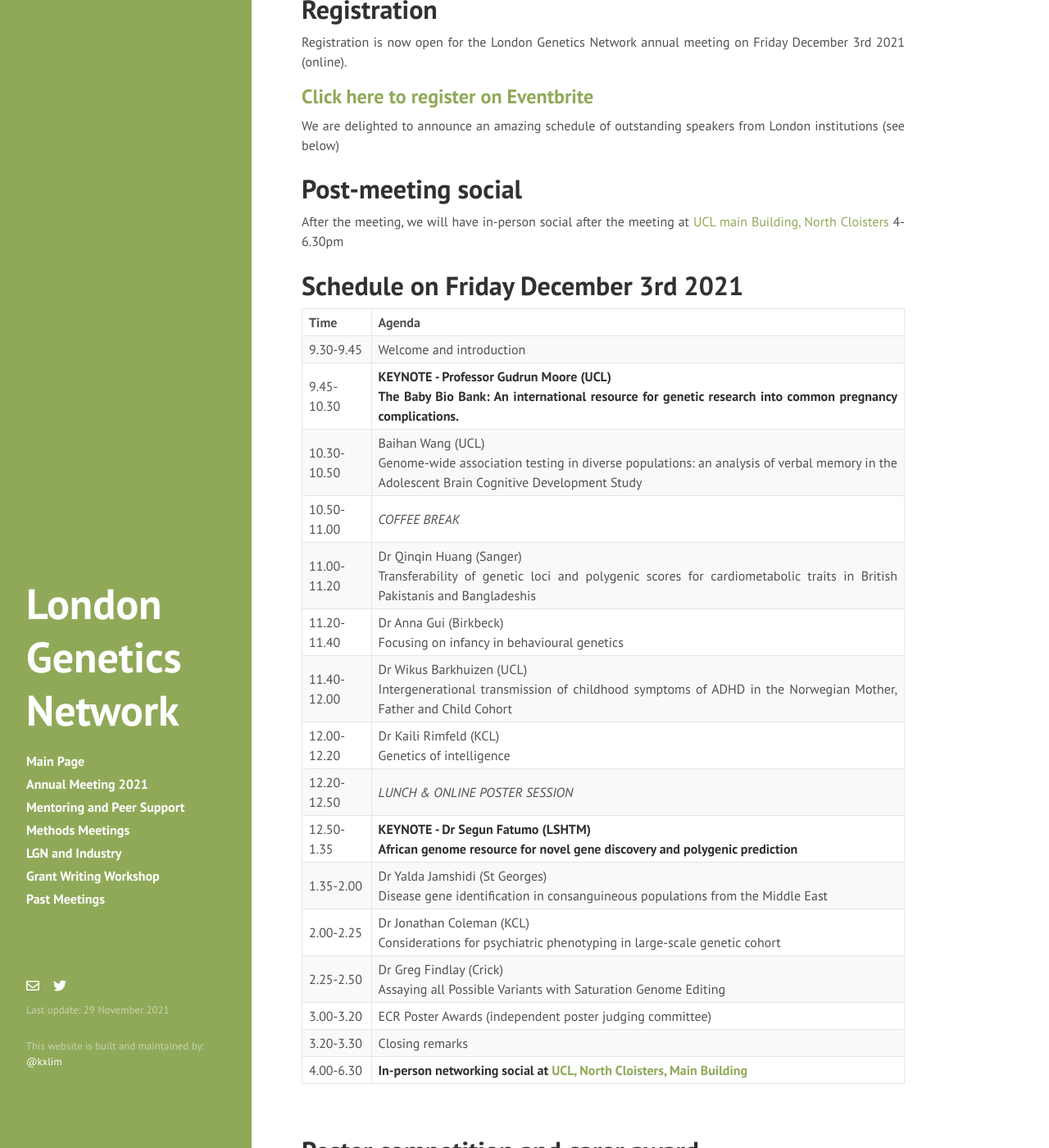
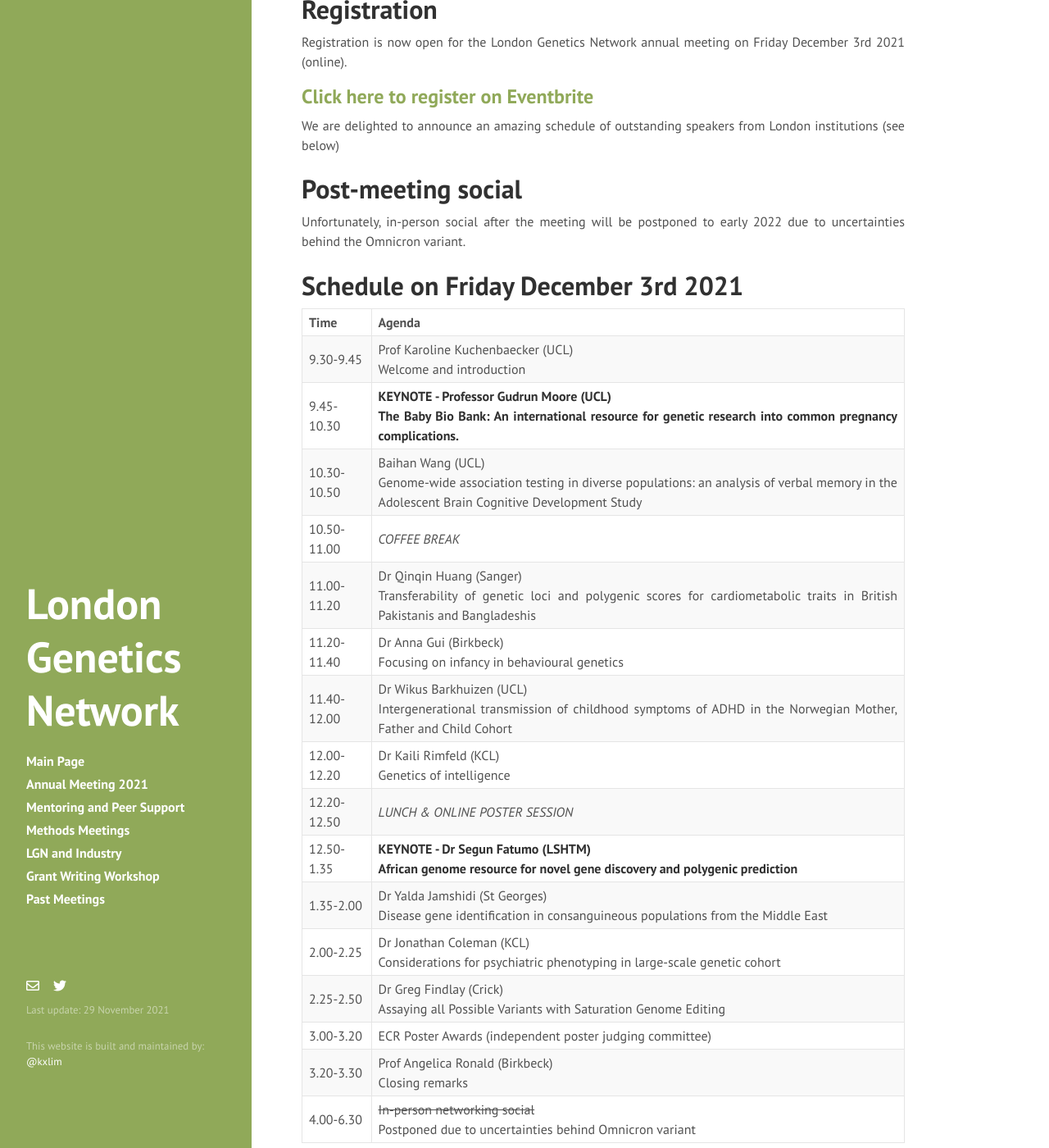
Before and after one commit to kai-lim/LondonGeneticsNetwork, a Jekyll site: the page built from annualmeeting.md, in a window 1280 px wide and 1400 px high, scrolled down 640 px. Shown: the whole window at 82% size. Built offline with Jekyll 4.4.1, drawn with Linux system fonts in a browser that asks for light colours; nearby versions of some CDN libraries; a style sheet for code colours, icons or effects is not loaded.

Commit message:
small edits

```diff
--- a/annualmeeting.md
+++ b/annualmeeting.md
@@ -16,14 +16,14 @@ Registration is now open for the London Genetics Network annual meeting on Frida
 We are delighted to announce an amazing schedule of outstanding speakers from London institutions (see below)
 
 # Post-meeting social
-After the meeting, we will have in-person social after the meeting at [UCL main Building, North Cloisters](http://www.ucl.ac.uk/maps/north-cloisters) 4-6.30pm
+Unfortunately, in-person social after the meeting will be postponed to early 2022 due to uncertainties behind the Omnicron variant.
 
 
 # Schedule on Friday December 3rd 2021
 
 | Time        	| Agenda                                                                                                                                                   	|
 |-------------	|----------------------------------------------------------------------------------------------------------------------------------------------------------	|
-| 9.30-9.45   	| Welcome and introduction <br>                                                                                                                            	|
+| 9.30-9.45   	| Prof Karoline Kuchenbaecker (UCL) <br> Welcome and introduction <br>                                                                                                                            	|
 | 9.45-10.30  	| **KEYNOTE - Professor Gudrun Moore (UCL) <br> The Baby Bio Bank: An international resource for genetic research into common pregnancy complications.**   	|
 | 10.30-10.50 	| Baihan Wang (UCL) <br> Genome-wide association testing in diverse populations: an analysis of verbal memory in the Adolescent Brain Cognitive Development Study                                                                                                                 	|
 | 10.50-11.00 	| *COFFEE BREAK*                                                                                                                                           	|
@@ -37,8 +37,8 @@ After the meeting, we will have in-person social after the meeting at [UCL main
 | 2.00-2.25   	| Dr Jonathan Coleman (KCL) <br> Considerations for psychiatric phenotyping in large-scale genetic cohort                                                  	|
 | 2.25-2.50   	| Dr Greg Findlay (Crick) <br> Assaying all Possible Variants with Saturation Genome Editing                                                               	|
 | 3.00-3.20   	| ECR Poster Awards (independent poster judging committee)                                                                                                 	|
-| 3.20-3.30   	| Closing remarks                                                                                                                                          	|
-| 4.00-6.30   	| **In-person networking social at [UCL, North Cloisters, Main Building](https://www.ucl.ac.uk/maps/north-cloisters)**                                                             |
+| 3.20-3.30   	| Prof Angelica Ronald (Birkbeck) <br> Closing remarks                                                                                                                                          	|
+| 4.00-6.30   	| <s>In-person networking social</s> <br> Postponed due to uncertainties behind Omnicron variant                                                      |
 
 
 
```
